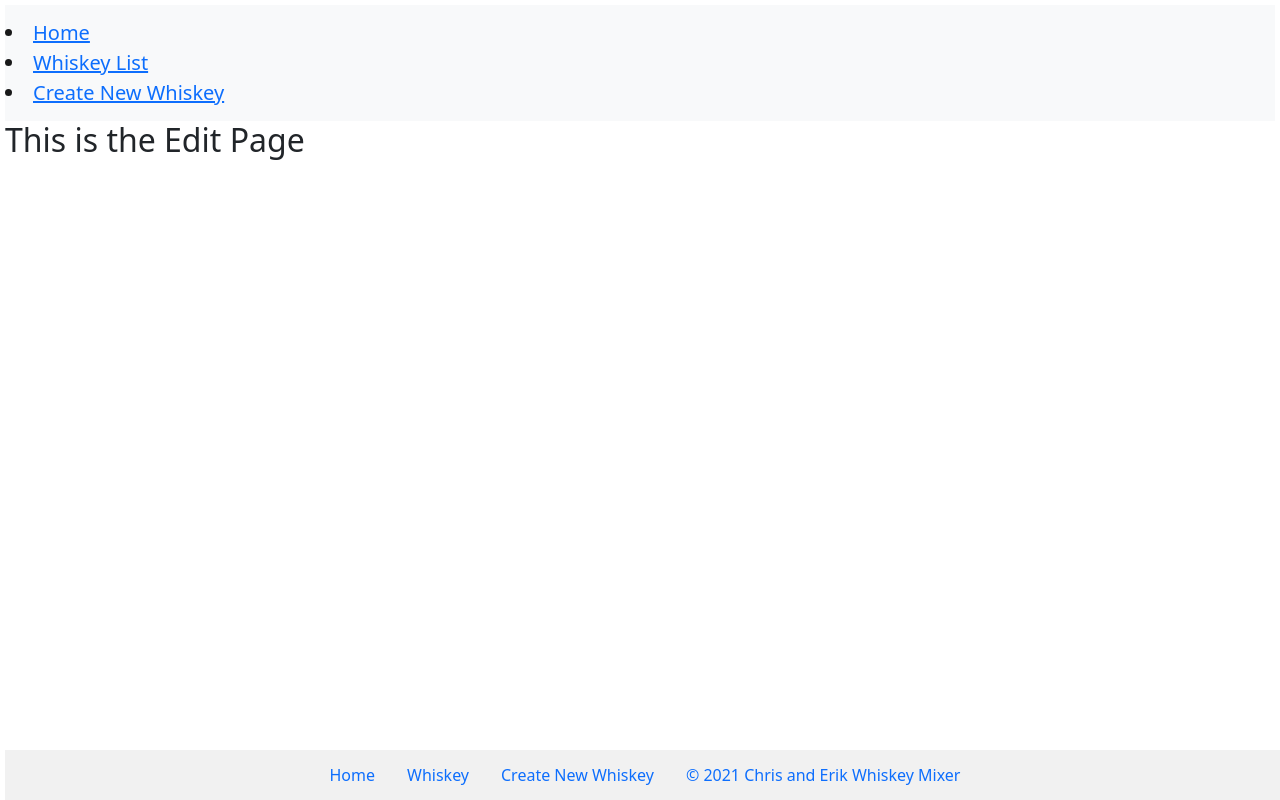
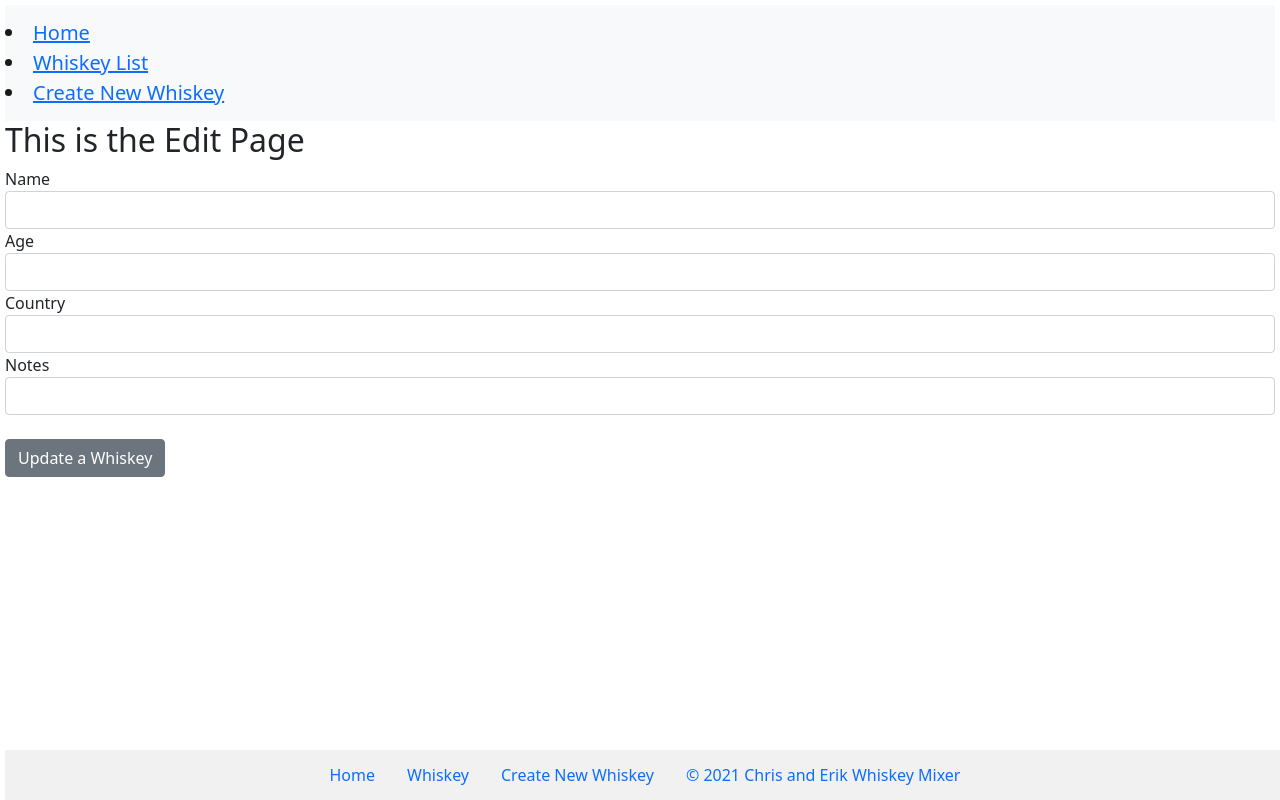
Before and after one commit to learn-academy-2021-bravo/cat-tinder-frontend-whiskey-mixer, a React (Create React App) app: page /whiskeyedit/1 in a window 1280 px wide. Built offline with nearby package versions, Linux system fonts and the light colour scheme.

Commit message:
made update functionality

```diff
--- a/src/App.js
+++ b/src/App.js
@@ -31,6 +31,11 @@ class App extends Component {
       console.log(newwhiskey)
     }
 
+    updateWhiskey = (whiskey, id) => {
+      console.log("whiskey:", whiskey)
+      console.log("id:", id)
+    }
+
     render() {
       return(
         <Router>
@@ -47,7 +52,20 @@ class App extends Component {
               return <WhiskeyShow whiskey={ whiskey } />
             }} />
             <Route path='/whiskeynew' render = { (props) => <WhiskeyNew createNewWhiskey = {this.createNewWhiskey } />} />
-            <Route path='/whiskeyedit/:id' component= { WhiskeyEdit } />
+            <Route exact path={"/whiskeyedit/:id"}
+             render={ (props)  => {
+               let id = props.match.params.id
+               let whiskey = this.state.whiskey.find(whiskey => whiskey.id === parseInt(id))
+               return(
+                 <WhiskeyEdit
+                 updateWhiskey={this.updateWhiskey}
+                 whiskey = { whiskey}
+               />
+               )
+             }}
+
+
+               />
             <Route component= { NotFound } />
           </Switch>
           <Footer />
--- a/src/components/Header.js
+++ b/src/components/Header.js
@@ -26,10 +26,10 @@ class Header extends Component {
             < NavLink to="/">Home</NavLink>
           </NavItem>
           <NavItem>
-            <NavLink to="whiskeyindex">Whiskey List</NavLink>
+            <NavLink to="../whiskeyindex">Whiskey List</NavLink>
           </NavItem>
           <NavItem>
-            <NavLink to="whiskeynew">Create New Whiskey</NavLink>
+            <NavLink to="../whiskeynew">Create New Whiskey</NavLink>
           </NavItem>
         </NavbarBrand>
              {/* <UncontrolledDropdown nav inNavbar>
--- a/src/pages/WhiskeyEdit.js
+++ b/src/pages/WhiskeyEdit.js
@@ -1,13 +1,69 @@
 
 import React, { Component } from 'react'
+import { Button, Form, FormGroup, Label, Input  } from 'reactstrap';
+import { Redirect } from 'react-router-dom'
 
 class WhiskeyEdit extends Component {
+  constructor(props) {
+    super(props)
+    this.state = {
+      form:{
+        name: "",
+        age: "",
+        country:"",
+        notes:""
+      },
+      success: false
+    }
+    }
+
+    handleChange = (e) => {
+      // destructuring form out of state
+      let { form } = this.state
+      form[e.target.name] = e.target.value
+      // setting state to the updated form
+      this.setState({ form: form })
+    }
+
+    handleSubmit = (e) => {
+      e.preventDefault()
+      this.props.updateWhiskey(this.state.form, this.props.whiskey.id)
+      this.setState({ success: true})
+    }
     render() {
       return (
         <>
           <h2>This is the Edit Page</h2>
+          <Form>
+            <FormGroup>
+              <Label for = "name">Name</Label>
+              <Input type="string" name="name" onChange = {this.handleChange} value = {this.state.form.name}/>
+              </FormGroup>
+              <FormGroup>
+              <Label for = "age">Age</Label>
+              <Input type="string" name="age"onChange = {this.handleChange} value = {this.state.form.age}/>
+              </FormGroup>
+              <FormGroup>
+              <Label for = "country">Country</Label>
+              <Input type="string" name="country" onChange = {this.handleChange} value = {this.state.form.country}/>
+              </FormGroup>
+              <FormGroup>
+              <Label for = "notes">Notes</Label>
+              <Input type="string" name="notes" onChange = {this.handleChange} value = {this.state.form.notes}/>
+              </FormGroup>
+              <br />
+              <Button
+              name="submit"
+              color="secondary"
+              onClick={this.handleSubmit}
+              >
+                Update a  Whiskey
+              </Button>
+          </Form>
+          {this.state.success && <Redirect to = "/whiskeyindex" />}
           </>
       )
     }
   }
+
 export default WhiskeyEdit
--- a/src/pages/WhiskeyShow.js
+++ b/src/pages/WhiskeyShow.js
@@ -1,5 +1,6 @@
 import React, { Component } from 'react'
-import { Card, CardTitle, Col, CardText } from 'reactstrap'
+import { Card, CardTitle, Col, CardText, Button } from 'reactstrap'
+import { NavLink } from 'react-router-dom'
 
 class WhiskeyShow extends Component {
   render() {
@@ -10,9 +11,16 @@ class WhiskeyShow extends Component {
           <Card body>
             <CardTitle>Hi, my name is { this.props.whiskey.name }!</CardTitle>
             <CardText>I am { this.props.whiskey.age } old. I am from { this.props.whiskey.country }. I taste like: { this.props.whiskey.notes }</CardText>
+
           </Card>
         </Col>
-
+        <NavLink
+          to={`/whiskeyedit/${this.props.whiskey.id}`}
+          >
+            <Button color="secondary">
+              Edit Whiskey
+            </Button>
+        </NavLink>
       </>
     )
   }
```
Lines whose indentation alone changed are shown as unchanged.
